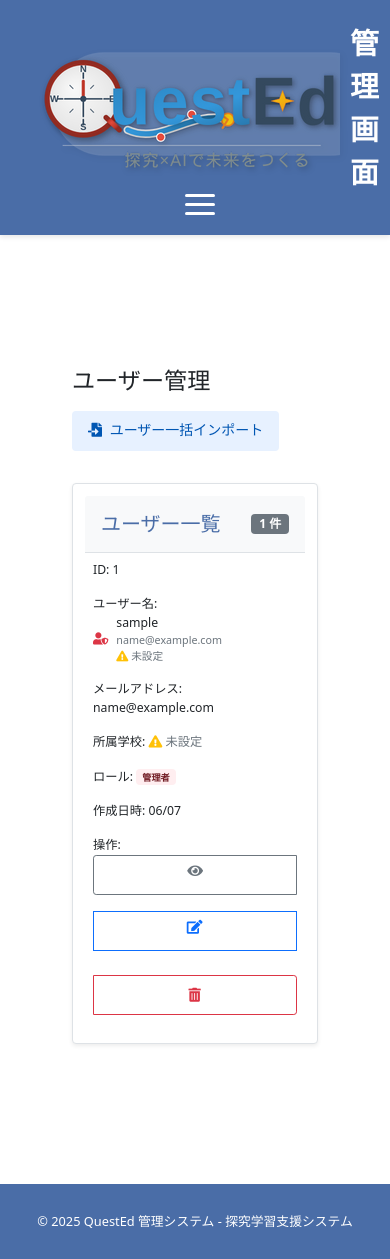
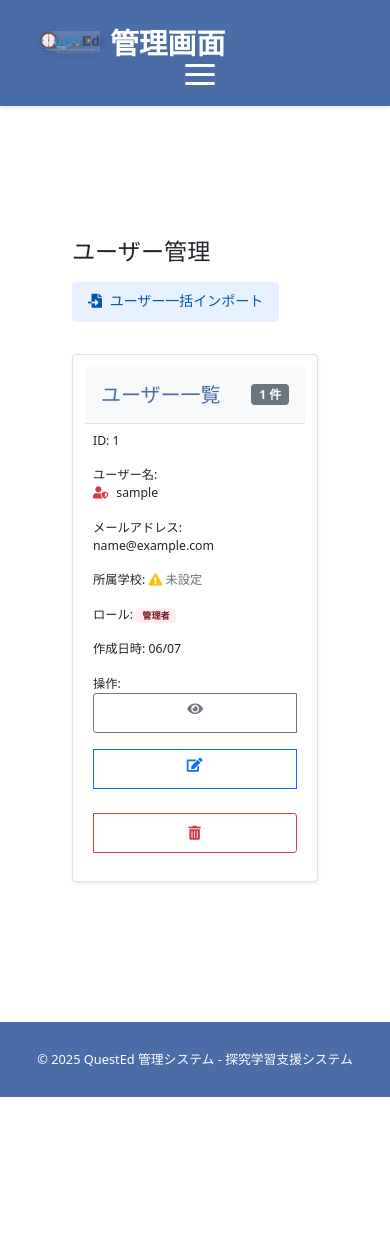
Before and after one commit to QuestEd-masato/QuestEd, a Flask app: page /admin/users in a window 390 px wide. After the commit the page ends 1097 px from the top, so only its background shows below. Run offline with Flask 3, Linux system fonts and the light colour scheme; the visitor is signed in with stand-in values (Sample User, id 1); data comes from the database, SQL or seed files in the repository; data that the repository does not hold is empty.

Commit message:
Fix UI issues: logo size, admin sidebar, user display, and button consistency
- Fix logo size issue: Change logo-img height from 50px to 30px in base.html inline styles
- Remove email and school info from username display in admin users table
- Unify operation buttons: Add text labels to edit and delete buttons
- Improve responsive design: Show icons on mobile, text on desktop
- Resolve CSS priority conflicts that prevented logo size changes

```diff
--- a/templates/admin/users.html
+++ b/templates/admin/users.html
@@ -109,14 +109,6 @@
                                     </div>
                                     <div>
                                         <div>{{ user.username }}</div>
-                                        <div class="small text-muted d-sm-none">{{ user.email }}</div>
-                                        <div class="small text-muted d-md-none">
-                                            {% if user.school_name %}
-                                                <i class="fas fa-school"></i> {{ user.school_name }}
-                                            {% else %}
-                                                <i class="fas fa-exclamation-triangle text-warning"></i> 未設定
-                                            {% endif %}
-                                        </div>
                                     </div>
                                 </div>
                             </td>
@@ -155,12 +147,14 @@
                                         <span class="d-none d-md-inline">詳細</span>
                                     </a>
                                     <a href="#" class="btn btn-outline-primary" title="編集">
-                                        <i class="fas fa-edit"></i>
+                                        <i class="fas fa-edit d-md-none"></i>
+                                        <span class="d-none d-md-inline">編集</span>
                                     </a>
                                     <form action="{{ url_for('admin_panel.delete_user', user_id=user.id) }}" method="post" class="d-inline" onsubmit="return confirm('ユーザー「{{ user.username }}」を削除しますか？この操作は元に戻せません。');">
                                         <input type="hidden" name="csrf_token" value="{{ csrf_token() }}">
                                         <button type="submit" class="btn btn-outline-danger" title="削除">
-                                            <i class="fas fa-trash-alt"></i>
+                                            <i class="fas fa-trash-alt d-md-none"></i>
+                                            <span class="d-none d-md-inline">削除</span>
                                         </button>
                                     </form>
                                 </div>
--- a/templates/base.html
+++ b/templates/base.html
@@ -39,7 +39,8 @@
         }
 
         .logo-img {
-            height: 50px;
+            height: 30px;
+            max-height: 30px;
             width: auto;
             margin-right: 10px;
             filter: drop-shadow(2px 2px 3px rgba(0,0,0,0.3));
```
